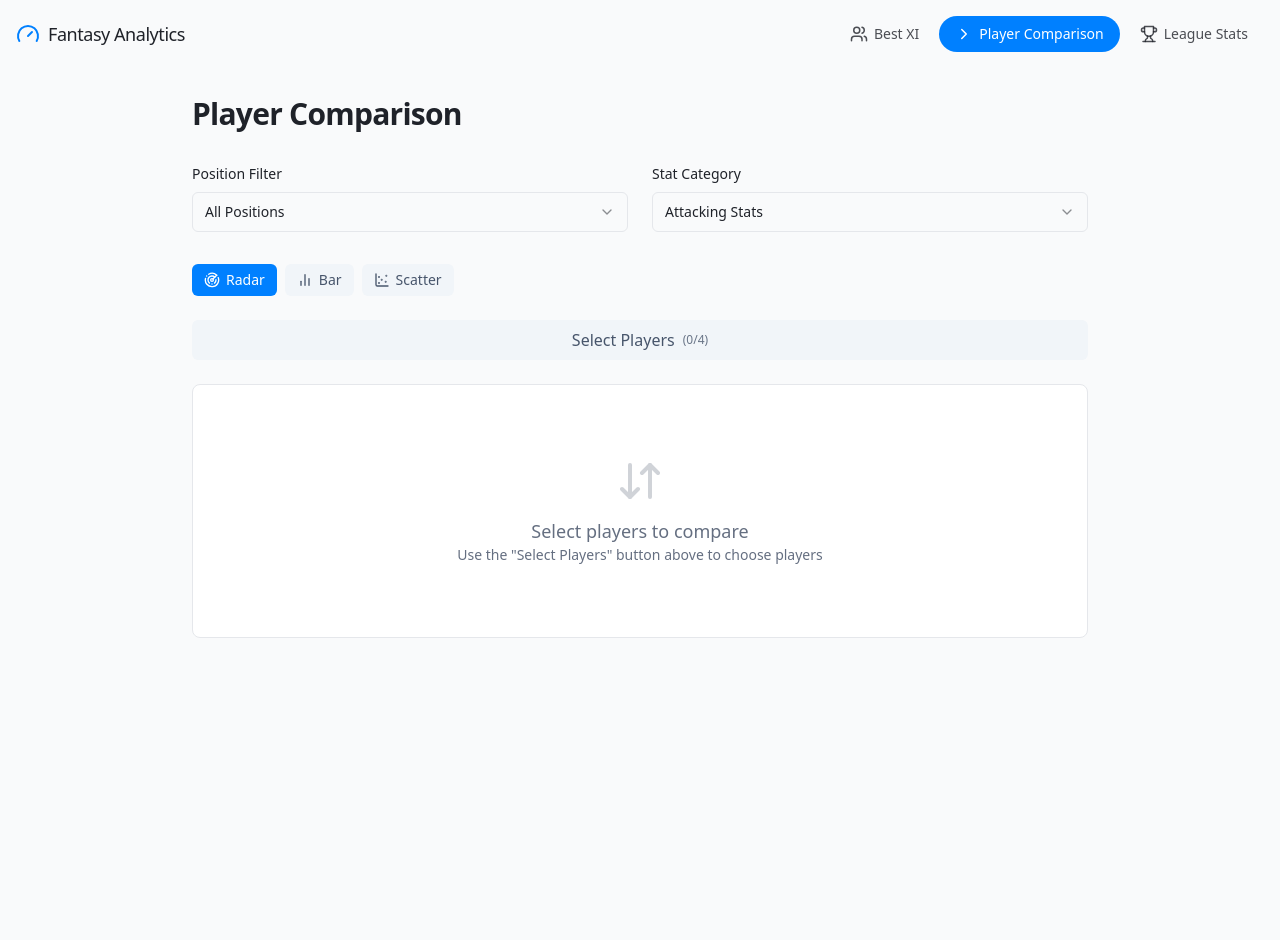
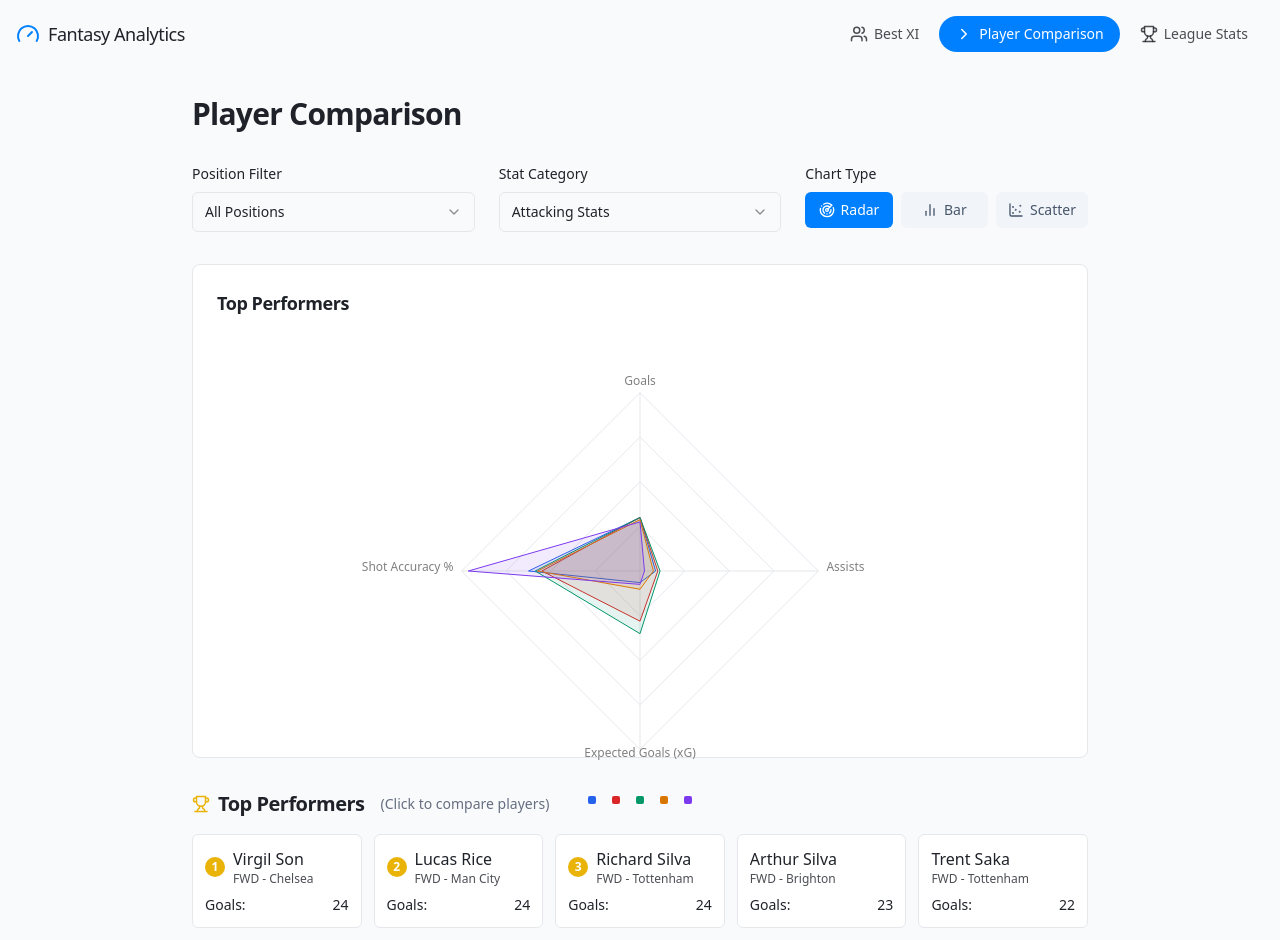
Before and after one commit to MAB-10/fantasy-fusion-dashboard, a React (Vite) app: page /player-comparison in a window 1280 px wide. Shown: the top 940 px of the page. Before the commit the page ends 800 px from the top, so only its background shows below. Built offline with nearby package versions, Linux system fonts and the light colour scheme.

Commit message:
Refactor and enhance player comparison
- Reintroduce filters to league stats page.
- Improve graph display and AI justification.
- Enhance player selection and ranking.

```diff
--- a/src/components/ui/select.tsx
+++ b/src/components/ui/select.tsx
@@ -1,3 +1,4 @@
+
 import * as React from "react"
 import * as SelectPrimitive from "@radix-ui/react-select"
 import { Check, ChevronDown, ChevronUp } from "lucide-react"
--- a/src/pages/PlayerComparison.tsx
+++ b/src/pages/PlayerComparison.tsx
@@ -46,7 +46,7 @@ import {
 } from 'recharts';
 import { cn } from '@/lib/utils';
 import { Player, Position, mockData } from '@/utils/mockData';
-import { ArrowDownUp, Radar as RadarIcon, BarChart2, ScatterChart as ScatterIcon } from 'lucide-react';
+import { ArrowDownUp, Radar as RadarIcon, BarChart2, ScatterChart as ScatterIcon, Trophy } from 'lucide-react';
 
 // Type definitions
 type StatCategory = 'Attacking' | 'Defensive' | 'Passing' | 'Physical' | 'Form';
@@ -58,7 +58,7 @@ type StatType = {
   accessor: (player: Player) => number | undefined;
 };
 
-// Define player colors before using them
+// Define player colors for consistency
 const playerColors = ['#2563eb', '#dc2626', '#059669', '#d97706', '#7c3aed', '#db2777', '#0891b2', '#4f46e5'];
 
 const PlayerComparison = () => {
@@ -69,15 +69,14 @@ const PlayerComparison = () => {
   const [chartType, setChartType] = useState<'radar' | 'bar' | 'scatter'>('radar');
   const [scatterXStat, setScatterXStat] = useState<string>('goals');
   const [scatterYStat, setScatterYStat] = useState<string>('assists');
-  const [showPlayerSelector, setShowPlayerSelector] = useState<boolean>(false);
 
-  // Get colors for players
+  // Get color for a specific player based on their position in the selected array
   const getPlayerColor = (player: Player): string => {
     const index = selectedPlayers.findIndex(p => p.id === player.id);
     return playerColors[index % playerColors.length];
   };
 
-  // Available statistics
+  // Available statistics definitions
   const stats: StatType[] = [
     // Attacking Stats
     { key: 'goals', label: 'Goals', category: 'Attacking', description: 'Total goals scored', accessor: (p) => p.goals },
@@ -94,8 +93,10 @@ const PlayerComparison = () => {
     { key: 'passingAccuracy', label: 'Pass Accuracy %', category: 'Passing', description: 'Percentage of successful passes', accessor: (p) => p.passingAccuracy },
     { key: 'keyPasses', label: 'Key Passes', category: 'Passing', description: 'Passes leading to a shot', accessor: (p) => p.keyPasses },
 
+    // Physical Stats
+    { key: 'form', label: 'Form Rating', category: 'Physical', description: 'Player form rating (out of 10)', accessor: (p) => p.form },
+
     // Form Stats
-    { key: 'form', label: 'Form Rating', category: 'Form', description: 'Player form rating (out of 10)', accessor: (p) => p.form },
     { key: 'totalPoints', label: 'Total Points', category: 'Form', description: 'Fantasy points accumulated', accessor: (p) => p.totalPoints },
     { key: 'pointsPerGame', label: 'Points Per Game', category: 'Form', description: 'Average fantasy points per game', accessor: (p) => p.pointsPerGame },
   ];
@@ -107,16 +108,27 @@ const PlayerComparison = () => {
       : mockData.players.filter(player => player.position === position);
   }, [position]);
 
+  // Get top performers based on current stat category
+  const topPerformers = useMemo(() => {
+    const statKeys = stats.filter(stat => stat.category === statCategory);
+    if (statKeys.length === 0) return filteredPlayers;
+
+    // Sort players by the first stat in the category (primary metric)
+    const primaryStat = statKeys[0];
+    return [...filteredPlayers].sort((a, b) => {
+      const valueA = primaryStat.accessor(a) || 0;
+      const valueB = primaryStat.accessor(b) || 0;
+      return valueB - valueA; // Descending order
+    });
+  }, [filteredPlayers, statCategory, stats]);
+
   // Filter stats by category
   const filteredStats = useMemo(() => {
     return stats.filter(stat => stat.category === statCategory);
   }, [statCategory]);
 
   // Handle player selection
-  const handlePlayerSelect = (playerId: string) => {
-    const player = mockData.players.find(p => p.id === parseInt(playerId));
-    if (!player) return;
-
+  const handlePlayerSelect = (player: Player) => {
     if (selectedPlayers.find(p => p.id === player.id)) {
       // Remove player if already selected
       setSelectedPlayers(prev => prev.filter(p => p.id !== player.id));
@@ -183,6 +195,66 @@ const PlayerComparison = () => {
     }));
   }, [selectedPlayers, scatterXStat, scatterYStat, stats]);
 
+  // All players data for initial visualization (when no players are selected)
+  const allPlayersData = useMemo(() => {
+    if (filteredStats.length === 0) return [];
+
+    // For radar chart (top 5 players for radar)
+    if (chartType === 'radar') {
+      const top5Players = topPerformers.slice(0, 5);
+      return filteredStats.map(stat => {
+        const data: { [key: string]: any } = {
+          stat: stat.label
+        };
+
+        top5Players.forEach(player => {
+          const value = stat.accessor(player);
+          data[player.name] = value !== undefined ? value : 0;
+        });
+
+        return data;
+      });
+    }
+
+    // For bar chart
+    if (chartType === 'bar') {
+      const result: any[] = [];
+      const topPlayers = topPerformers.slice(0, 5);
+
+      // Take just the first stat for clarity
+      const primaryStat = filteredStats[0];
+      topPlayers.forEach(player => {
+        const value = primaryStat.accessor(player);
+        result.push({
+          player: player.name,
+          stat: primaryStat.label,
+          value: value !== undefined ? value : 0,
+          color: playerColors[topPlayers.indexOf(player) % playerColors.length]
+        });
+      });
+
+      return result;
+    }
+
+    // For scatter chart
+    if (chartType === 'scatter') {
+      const xStat = stats.find(s => s.key === scatterXStat);
+      const yStat = stats.find(s => s.key === scatterYStat);
+
+      if (!xStat || !yStat) return [];
+
+      return topPerformers.slice(0, 8).map((player, index) => ({
+        name: player.name,
+        x: xStat.accessor(player) || 0,
+        y: yStat.accessor(player) || 0,
+        z: 200,
+        color: playerColors[index % playerColors.length]
+      }));
+    }
+
+    return [];
+  }, [topPerformers, filteredStats, chartType, scatterXStat, scatterYStat, stats]);
+
   // Generate insights about player comparison
   const generateInsights = () => {
     if (selectedPlayers.length < 2) {
@@ -220,7 +292,7 @@ const PlayerComparison = () => {
         <h1 className="text-3xl font-bold mb-8">Player Comparison</h1>
 
         {/* Filters */}
-        <div className="grid md:grid-cols-2 gap-6 mb-8">
+        <div className="grid md:grid-cols-3 gap-6 mb-8">
           <div>
             <label className="block text-sm font-medium mb-2">Position Filter</label>
             <Select
@@ -257,18 +329,19 @@ const PlayerComparison = () => {
                 <SelectItem value="Attacking">Attacking Stats</SelectItem>
                 <SelectItem value="Defensive">Defensive Stats</SelectItem>
                 <SelectItem value="Passing">Passing & Playmaking</SelectItem>
+                <SelectItem value="Physical">Physical Stats</SelectItem>
                 <SelectItem value="Form">Form & Performance</SelectItem>
               </SelectContent>
             </Select>
           </div>
-        </div>
 
-        {/* Chart Selection */}
-        <div className="flex gap-2 mb-6">
+          <div>
+            <label className="block text-sm font-medium mb-2">Chart Type</label>
+            <div className="flex gap-2">
               <button
                 onClick={() => setChartType('radar')}
                 className={cn(
-              "inline-flex items-center gap-1.5 py-1.5 px-3 rounded-md text-sm font-medium",
+                  "flex-1 inline-flex items-center justify-center gap-1.5 py-2 px-3 rounded-md text-sm font-medium",
                   chartType === 'radar'
                     ? "bg-primary text-primary-foreground"
                     : "bg-secondary text-secondary-foreground hover:bg-secondary/80"
@@ -279,7 +352,7 @@ const PlayerComparison = () => {
               <button
                 onClick={() => setChartType('bar')}
                 className={cn(
-              "inline-flex items-center gap-1.5 py-1.5 px-3 rounded-md text-sm font-medium",
+                  "flex-1 inline-flex items-center justify-center gap-1.5 py-2 px-3 rounded-md text-sm font-medium",
                   chartType === 'bar'
                     ? "bg-primary text-primary-foreground"
                     : "bg-secondary text-secondary-foreground hover:bg-secondary/80"
@@ -290,7 +363,7 @@ const PlayerComparison = () => {
               <button
                 onClick={() => setChartType('scatter')}
                 className={cn(
-              "inline-flex items-center gap-1.5 py-1.5 px-3 rounded-md text-sm font-medium",
+                  "flex-1 inline-flex items-center justify-center gap-1.5 py-2 px-3 rounded-md text-sm font-medium",
                   chartType === 'scatter'
                     ? "bg-primary text-primary-foreground"
                     : "bg-secondary text-secondary-foreground hover:bg-secondary/80"
@@ -299,86 +372,23 @@ const PlayerComparison = () => {
                 <ScatterIcon size={16} /> Scatter
               </button>
             </div>
-
-        {/* Button to show player selection */}
-        <button
-          onClick={() => setShowPlayerSelector(!showPlayerSelector)}
-          className="w-full mb-6 py-2 bg-secondary hover:bg-secondary/80 text-secondary-foreground rounded-md flex items-center justify-center gap-2"
-        >
-          <span>{showPlayerSelector ? "Hide Player Selection" : "Select Players"}</span>
-          <span className="text-xs opacity-80">({selectedPlayers.length}/{chartType === 'scatter' ? 8 : 4})</span>
-        </button>
-
-        {/* Player selection */}
-        {showPlayerSelector && (
-          <div className="mb-8">
-            <div className="bg-muted p-4 rounded-md">
-              <div className="grid grid-cols-2 sm:grid-cols-3 md:grid-cols-4 gap-3 mb-4">
-                {filteredPlayers.slice(0, 20).map((player) => (
-                  <div
-                    key={player.id}
-                    onClick={() => handlePlayerSelect(player.id.toString())}
-                    className={cn(
-                      "p-2 border rounded-md cursor-pointer text-sm transition-colors text-center",
-                      selectedPlayers.some(p => p.id === player.id)
-                        ? "bg-primary text-primary-foreground border-primary"
-                        : "bg-card border-border hover:bg-muted"
-                    )}
-                  >
-                    <div className="font-medium truncate">{player.name}</div>
-                    <div className="text-xs opacity-80">{player.position} - {player.team}</div>
-                  </div>
-                ))}
-              </div>
-
-              {filteredPlayers.length > 20 && (
-                <div className="text-center text-sm text-muted-foreground">
-                  Showing 20 of {filteredPlayers.length} players. Use the position filter to narrow down results.
-                </div>
-              )}
           </div>
         </div>
-        )}
-
-        {/* Selected players chips */}
-        {selectedPlayers.length > 0 && (
-          <div className="mb-6 flex flex-wrap gap-2">
-            {selectedPlayers.map((player) => (
-              <div
-                key={player.id}
-                className="inline-flex items-center gap-1.5 py-1 px-2.5 rounded-full text-xs font-medium"
-                style={{ backgroundColor: `${getPlayerColor(player)}20`, color: getPlayerColor(player) }}
-              >
-                {player.name}
-                <button
-                  onClick={() => setSelectedPlayers(prev => prev.filter(p => p.id !== player.id))}
-                  className="ml-1 hover:opacity-80"
-                >
-                  ×
-                </button>
-              </div>
-            ))}
-          </div>
-        )}
 
         {/* Visualization */}
         <div className="bg-card border rounded-lg p-6 mb-8">
-          {selectedPlayers.length === 0 ? (
-            <div className="text-center py-12 text-muted-foreground">
-              <ArrowDownUp className="mx-auto mb-3 opacity-30" size={48} />
-              <p className="text-lg font-medium">Select players to compare</p>
-              <p className="text-sm">Use the "Select Players" button above to choose players</p>
-            </div>
-          ) : (
-            <>
+          <h2 className="text-lg font-semibold mb-4">
+            {selectedPlayers.length > 0 ? 'Selected Players Comparison' : 'Top Performers'}
+          </h2>
+
           {chartType === 'radar' && (
             <div className="h-[400px]">
               <ChartContainer config={{}}>
                 <ResponsiveContainer width="100%" height="100%">
-                      <RadarChart cx="50%" cy="50%" outerRadius="80%" data={radarData}>
+                  <RadarChart cx="50%" cy="50%" outerRadius="80%" data={selectedPlayers.length > 0 ? radarData : allPlayersData}>
                     <PolarGrid />
                     <PolarAngleAxis dataKey="stat" />
-                        {selectedPlayers.map((player, index) => (
+                    {(selectedPlayers.length > 0 ? selectedPlayers : topPerformers.slice(0, 5)).map((player, index) => (
                       <Radar
                         key={player.id}
                         name={player.name}
@@ -399,14 +409,14 @@ const PlayerComparison = () => {
             <div className="h-[400px]">
               <ChartContainer config={{}}>
                 <ResponsiveContainer width="100%" height="100%">
-                      <BarChart data={barData} layout="vertical">
+                  <BarChart data={selectedPlayers.length > 0 ? barData : allPlayersData} layout="vertical">
                     <CartesianGrid strokeDasharray="3 3" />
                     <XAxis type="number" />
-                        <YAxis dataKey="stat" type="category" />
+                    <YAxis dataKey={selectedPlayers.length > 0 ? "stat" : "player"} type="category" />
                     <Tooltip />
                     <Legend />
                     <Bar dataKey="value" name="Value">
-                          {barData.map((entry, index) => (
+                      {(selectedPlayers.length > 0 ? barData : allPlayersData).map((entry, index) => (
                         <Cell key={`cell-${index}`} fill={entry.color} />
                       ))}
                     </Bar>
@@ -475,11 +485,13 @@ const PlayerComparison = () => {
                         formatter={(value, name) => [value, name]}
                       />
                       <Legend />
-                          {selectedPlayers.map((player, index) => (
+                      {(selectedPlayers.length > 0 ? selectedPlayers : topPerformers.slice(0, 8)).map((player, index) => (
                         <Scatter
                           key={player.id}
                           name={player.name}
-                              data={scatterData.filter(d => d.name === player.name)}
+                          data={selectedPlayers.length > 0
+                            ? scatterData.filter(d => d.name === player.name)
+                            : [allPlayersData.find(d => d.name === player.name)].filter(Boolean)}
                           fill={playerColors[index % playerColors.length]}
                         />
                       ))}
@@ -489,9 +501,90 @@ const PlayerComparison = () => {
               </div>
             </>
           )}
-            </>
+        </div>
+
+        {/* Top Performers */}
+        <div className="mb-8">
+          <div className="flex items-center gap-2 mb-4">
+            <Trophy size={18} className="text-yellow-500" />
+            <h2 className="text-xl font-bold">Top Performers</h2>
+            <span className="text-sm text-muted-foreground ml-2">
+              (Click to compare players)
+            </span>
+          </div>
+
+          <div className="grid grid-cols-2 sm:grid-cols-3 md:grid-cols-5 gap-3">
+            {topPerformers.slice(0, 10).map((player, index) => (
+              <div
+                key={player.id}
+                onClick={() => handlePlayerSelect(player)}
+                className={cn(
+                  "p-3 border rounded-md cursor-pointer transition-colors",
+                  selectedPlayers.some(p => p.id === player.id)
+                    ? "bg-primary text-primary-foreground border-primary"
+                    : "bg-card border-border hover:bg-muted"
                 )}
+              >
+                <div className="flex items-center gap-2">
+                  {index < 3 && (
+                    <div className="shrink-0 w-5 h-5 rounded-full bg-yellow-500 flex items-center justify-center text-xs font-bold text-white">
+                      {index + 1}
                     </div>
+                  )}
+                  <div>
+                    <div className="font-medium truncate">{player.name}</div>
+                    <div className="text-xs opacity-80">{player.position} - {player.team}</div>
+                  </div>
+                </div>
+                <div className="mt-2 text-sm">
+                  {(() => {
+                    // Show the key stat for this category
+                    const keyStat = filteredStats[0];
+                    if (!keyStat) return null;
+
+                    const value = keyStat.accessor(player);
+                    return (
+                      <div className="flex justify-between">
+                        <span>{keyStat.label}:</span>
+                        <span className="font-medium">{value}</span>
+                      </div>
+                    );
+                  })()}
+                </div>
+              </div>
+            ))}
+          </div>
+        </div>
+
+        {/* Selected players chips */}
+        {selectedPlayers.length > 0 && (
+          <div className="mb-6">
+            <h2 className="text-lg font-semibold mb-2">Selected Players ({selectedPlayers.length}/{chartType === 'scatter' ? 8 : 4})</h2>
+            <div className="flex flex-wrap gap-2">
+              {selectedPlayers.map((player) => (
+                <div
+                  key={player.id}
+                  className="inline-flex items-center gap-1.5 py-1 px-2.5 rounded-full text-xs font-medium"
+                  style={{ backgroundColor: `${getPlayerColor(player)}20`, color: getPlayerColor(player) }}
+                >
+                  {player.name}
+                  <button
+                    onClick={() => setSelectedPlayers(prev => prev.filter(p => p.id !== player.id))}
+                    className="ml-1 hover:opacity-80"
+                  >
+                    ×
+                  </button>
+                </div>
+              ))}
+              <button
+                onClick={() => setSelectedPlayers([])}
+                className="inline-flex items-center gap-1.5 py-1 px-2.5 rounded-full text-xs font-medium bg-muted text-muted-foreground hover:bg-muted/80"
+              >
+                Clear all
+              </button>
+            </div>
+          </div>
+        )}
 
         {/* Data Table */}
         {selectedPlayers.length > 0 && (
@@ -529,7 +622,7 @@ const PlayerComparison = () => {
 
         {/* AI Insights */}
         {selectedPlayers.length >= 2 && (
-          <div className="bg-secondary/30 border border-secondary rounded-lg p-6">
+          <div className="bg-secondary/30 border border-secondary rounded-lg p-6 overflow-hidden">
             <h2 className="text-xl font-bold mb-2">AI Player Insights</h2>
             <p className="text-foreground/80">
               {generateInsights()}
```
Also changed, not shown: src/pages/LeagueStats.tsx (+48 -6 lines). Lines whose indentation alone changed are shown as unchanged.
